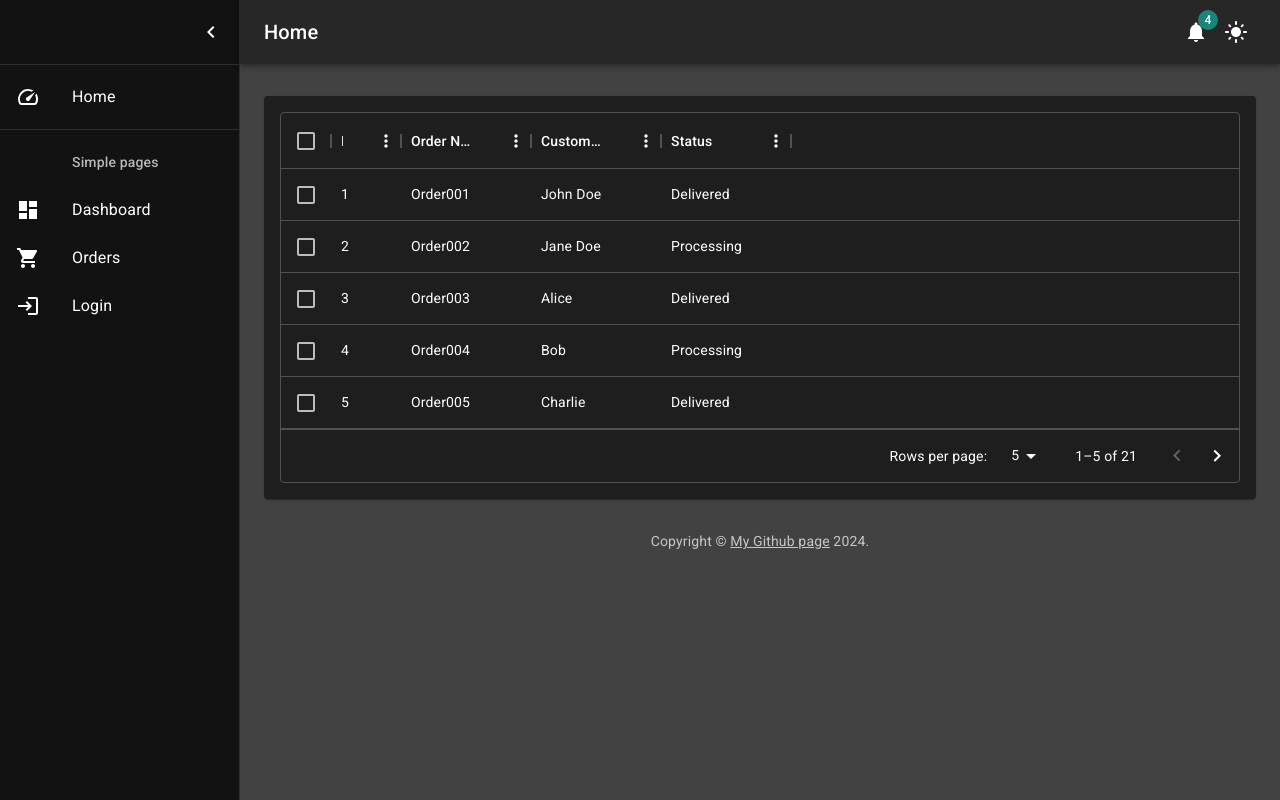
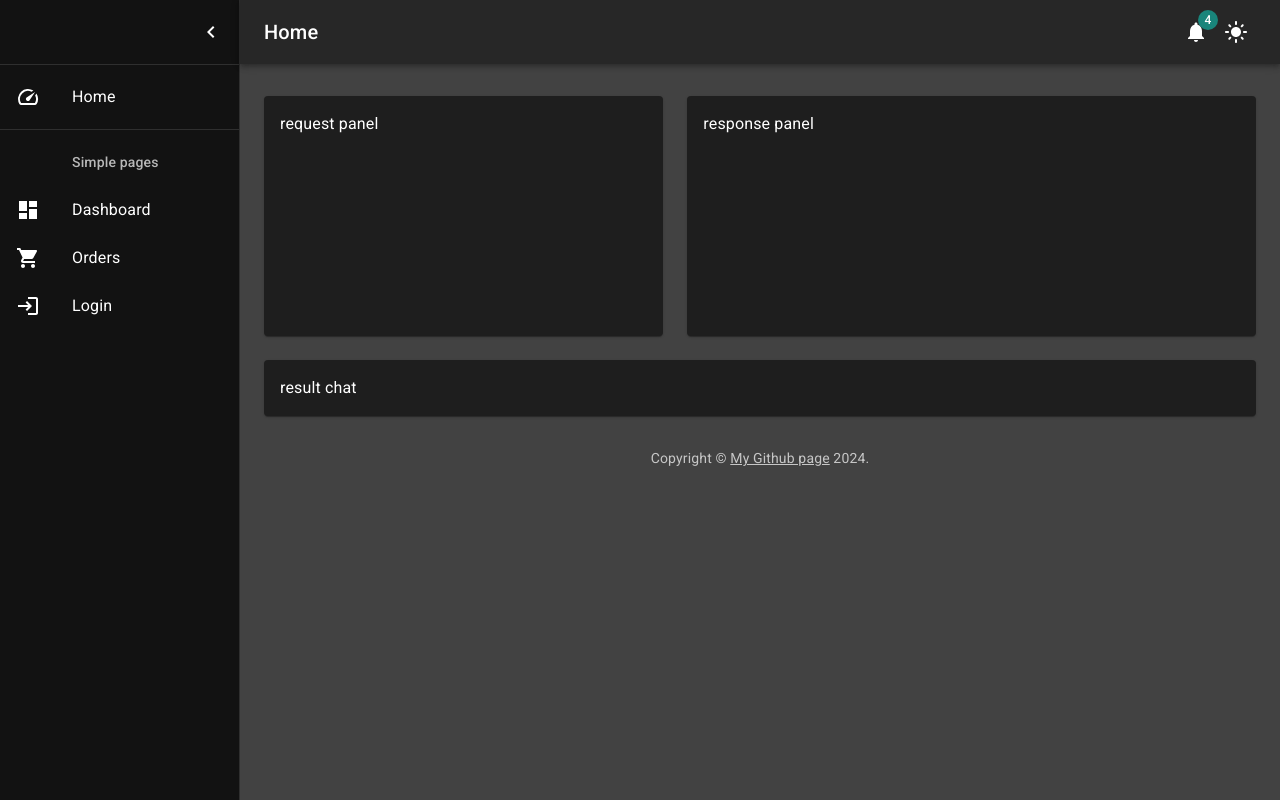
Before and after one commit to onlineeric/eric-demo-react-ts, a React (Create React App) app: page /home in a window 1280 px wide. Built offline with nearby package versions, Linux system fonts and the light colour scheme.

Commit message:
initialized home page

```diff
--- a/src/common/AuthPage.tsx
+++ b/src/common/AuthPage.tsx
@@ -42,7 +42,7 @@ export default function AuthPage() {
 					}}
 				>
 					<Toolbar />
-					<Container maxWidth="lg" sx={{ mt: 4, mb: 4 }}>
+					<Container maxWidth="xl" sx={{ mt: 4, mb: 4 }}>
 						{routesObjects}
 						<Copyright sx={{ pt: 4 }} />
 					</Container>
--- a/src/home/Home.tsx
+++ b/src/home/Home.tsx
@@ -1,59 +1,39 @@
 import * as React from 'react';
-import { DataGrid } from '@mui/x-data-grid';
-import { Paper } from '@mui/material';
-
-// Sample data
-const rows = [
-	{ id: 1, orderNumber: 'Order001', customerName: 'John Doe', status: 'Delivered' },
-	{ id: 2, orderNumber: 'Order002', customerName: 'Jane Doe', status: 'Processing' },
-	{ id: 3, orderNumber: 'Order003', customerName: 'Alice', status: 'Delivered' },
-	{ id: 4, orderNumber: 'Order004', customerName: 'Bob', status: 'Processing' },
-	{ id: 5, orderNumber: 'Order005', customerName: 'Charlie', status: 'Delivered' },
-	{ id: 6, orderNumber: 'Order006', customerName: 'David', status: 'Processing' },
-	{ id: 7, orderNumber: 'Order007', customerName: 'Eve', status: 'Delivered' },
-	{ id: 8, orderNumber: 'Order008', customerName: 'Frank', status: 'Processing' },
-	{ id: 9, orderNumber: 'Order009', customerName: 'Grace', status: 'Delivered' },
-	{ id: 10, orderNumber: 'Order010', customerName: 'Heidi', status: 'Processing' },
-	{ id: 11, orderNumber: 'Order011', customerName: 'Ivan', status: 'Delivered' },
-	{ id: 12, orderNumber: 'Order012', customerName: 'Judy', status: 'Processing' },
-	{ id: 13, orderNumber: 'Order013', customerName: 'Mallory', status: 'Delivered' },
-	{ id: 14, orderNumber: 'Order014', customerName: 'Ned', status: 'Processing' },
-	{ id: 15, orderNumber: 'Order015', customerName: 'Olivia', status: 'Delivered' },
-	{ id: 16, orderNumber: 'Order016', customerName: 'Peggy', status: 'Processing' },
-	{ id: 17, orderNumber: 'Order017', customerName: 'Quincy', status: 'Delivered' },
-	{ id: 18, orderNumber: 'Order018', customerName: 'Randy', status: 'Processing' },
-	{ id: 19, orderNumber: 'Order019', customerName: 'Sybil', status: 'Delivered' },
-	{ id: 20, orderNumber: 'Order020', customerName: 'Trudy', status: 'Processing' },
-	{ id: 21, orderNumber: 'Order021', customerName: 'Trudy', status: 'Processing' },
-];
-
-const columns = [
-	{ field: 'id', headerName: 'ID', width: 70 },
-	{ field: 'orderNumber', headerName: 'Order Number', width: 130 },
-	{ field: 'customerName', headerName: 'Customer Name', width: 130 },
-	{ field: 'status', headerName: 'Status', width: 130 },
-];
+import { Grid, Paper } from '@mui/material';
 
 export default function Home() {
 	return (
+		<Grid container spacing={3}>
+			{/* Request Panel */}
+			<Grid item xs={12} md={5} xl={4}>
 				<Paper
 					sx={{
 						p: 2,
 						display: 'flex',
 						flexDirection: 'column',
+						height: 240,
 					}}
 				>
-			<DataGrid
-				rows={rows}
-				columns={columns}
-				initialState={{
-					pagination: {
-						paginationModel: { pageSize: 5, page: 0 },
-					},
+					request panel
+				</Paper>
+			</Grid>
+			{/* Response Panel */}
+			<Grid item xs={12} md={7} xl={8}>
+				<Paper
+					sx={{
+						p: 2,
+						display: 'flex',
+						flexDirection: 'column',
+						height: 240,
 					}}
-				pageSizeOptions={[5, 10, 15]}
-				checkboxSelection
-			/>
+				>
+					response panel
 				</Paper>
+			</Grid>
+			{/* result chat */}
+			<Grid item xs={12}>
+				<Paper sx={{ p: 2, display: 'flex', flexDirection: 'column' }}>result chat</Paper>
+			</Grid>
+		</Grid>
 	);
 }
```
Lines whose indentation alone changed are shown as unchanged.
